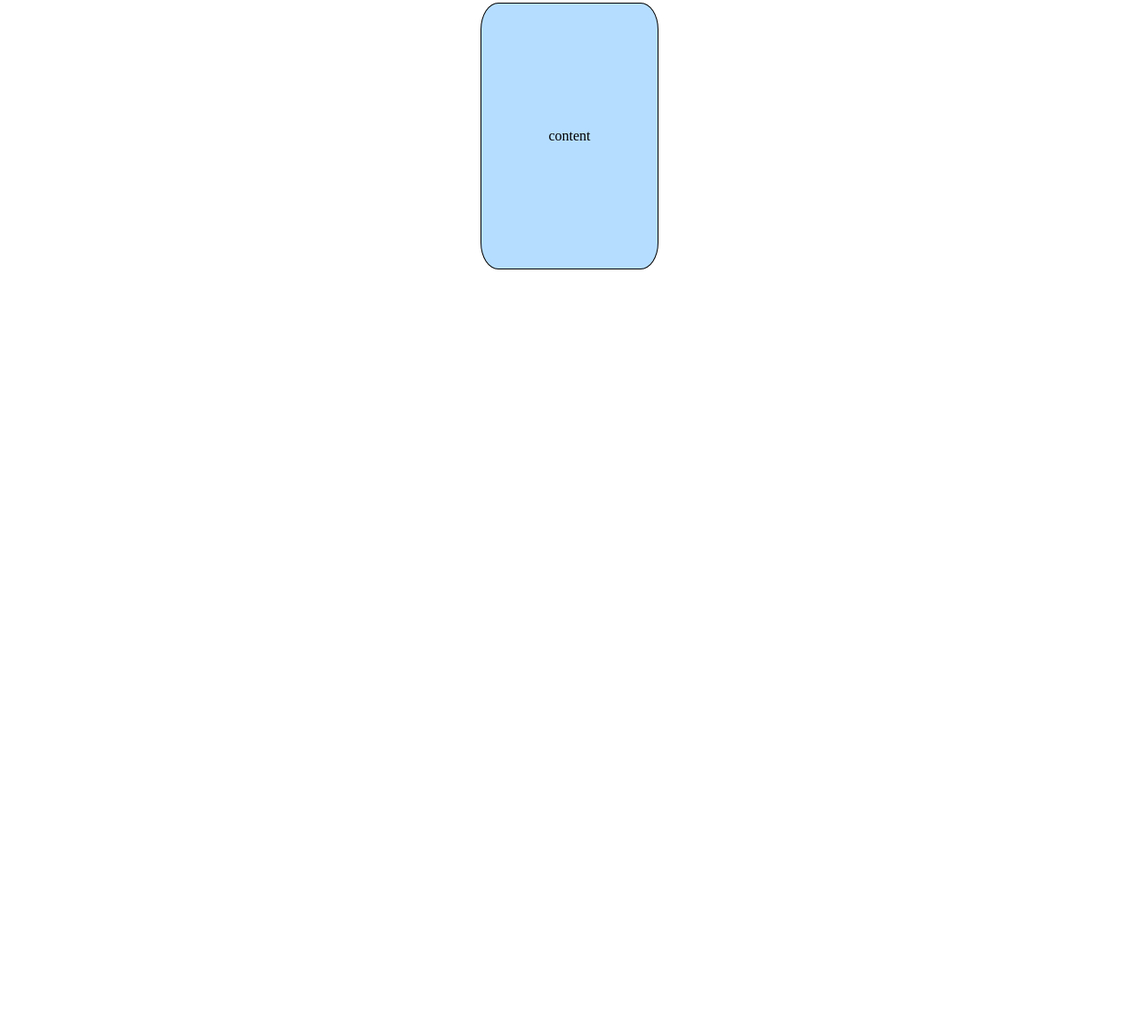
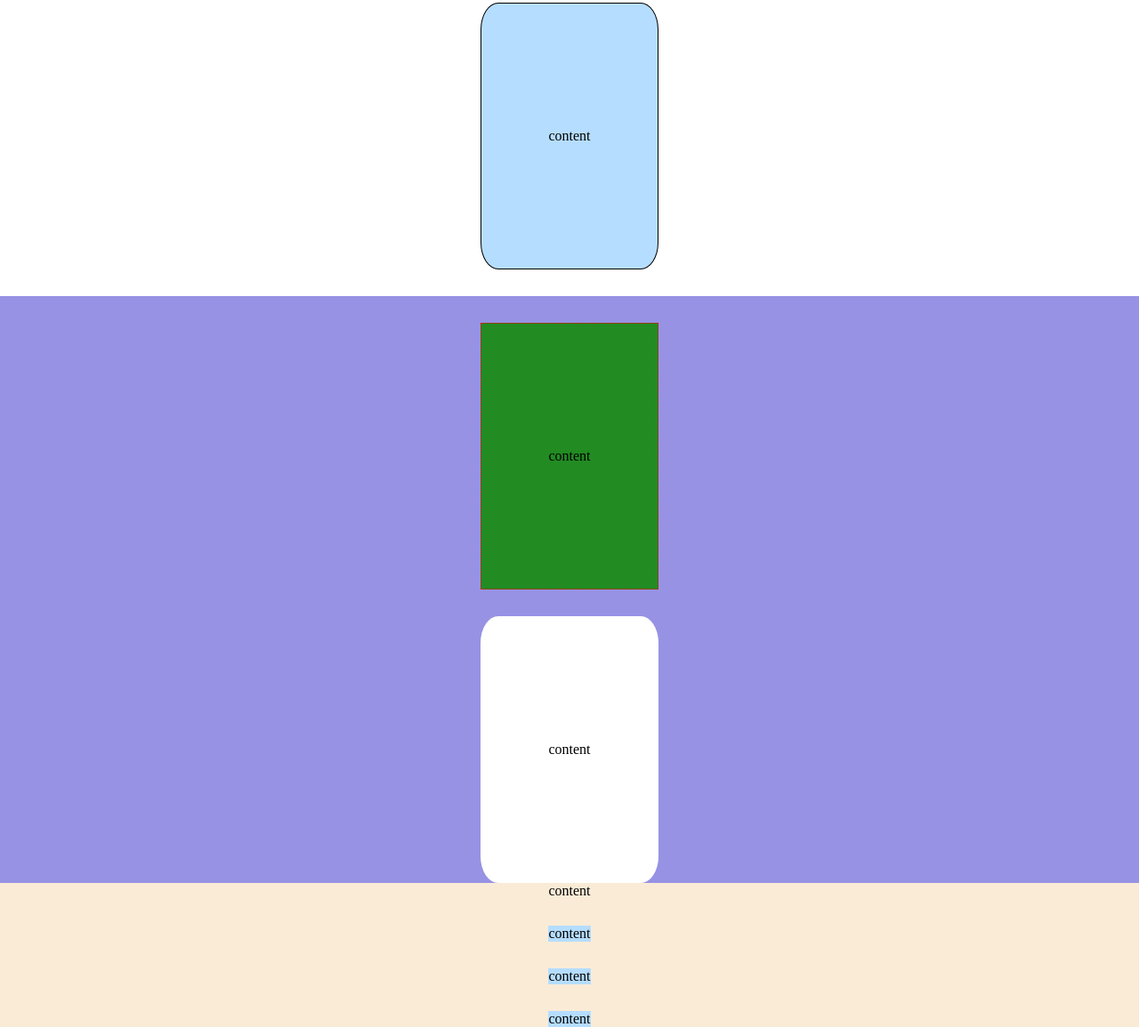
Before and after one commit to GiosciaFra/htmlcss-responsive-layout, a plain HTML site: page index.html in a window 1280 px wide. Shown: the part 1397-2552 px from the top of the page at 89% size. Before the commit the page ends 1700 px from the top, so only its background shows below. Drawn offline with Linux system fonts and the light colour scheme.

Commit message:
macrostruttura 'planning' terminata

```diff
--- a/css/style.css
+++ b/css/style.css
@@ -4,21 +4,31 @@
     box-sizing: border-box;
 }
 
+.hero, .box, .demo, .planning, .strategic, .app-develop, .testimonial{
+    gap: 30px;
+    /* test */
+    display: flex;
+    flex-direction: column;
+    align-items: center;
+    justify-content: center;
+
+}
+
 nav {
     background-color: #0084fd;
+    width: 100%;
+    height: 50px;
 
     /*test  */
     display: flex;
     justify-content: space-between;
     align-items: center;
-    width: 100%;
-    height: 50px;
 }
 
 nav div {
     border: 1px dashed black;
     color: white;
-    /*test  */
+    /* test */
 
 }
 
@@ -31,6 +41,8 @@ nav div {
     /* width: 100%; */
 }
 
+/* start hero */
+
 .hero > * {
     border: 1px solid black;
     width: 200px;
@@ -40,22 +52,48 @@ nav div {
 
 }
 
-.hero, .box, .demo{
-    display: flex;
-    flex-direction: column;
-    align-items: center;
-    justify-content: center;
-
-    /* test */
-    gap: 30px;
-}
 
 .hero {
+    padding-top: 30px;
+    padding-bottom: 30px;
+    /* test */
     background-color: white;
 
-    padding-top: 30px;
 }
 
 .demo, .box {
     background-color: #b5ddff;
 }
+
+/* end hero */
+
+/* start planning */
+.planning {
+    background-color: #9792e4;
+    padding-top: 30px;
+}
+
+.strategic {
+
+    background-color: forestgreen;
+    border: 1px dotted red;
+    width: 200px;
+    height: 300px;
+
+    /* test */
+}
+
+
+.app-develop {
+
+    background-color: white;
+    border-radius: 10%;
+
+    width: 200px;
+    height: 300px;
+    border-radius: 10%;
+/* test */
+
+}
+
+/* end planning */
--- a/index.html
+++ b/index.html
@@ -1,11 +1,13 @@
 <!DOCTYPE html>
 <html lang="en">
+
 <head>
     <meta charset="UTF-8">
     <meta name="viewport" content="width=device-width, initial-scale=1.0">
     <title>Document</title>
     <link rel="stylesheet" href="./css/style.css">
 </head>
+
 <body>
     <nav>
 
@@ -54,6 +56,34 @@
 
         <section class="planning">
 
+            <div class="strategic">
+                content
+            </div>
+
+            <div class="app-develop">
+                content
+            </div>
+
+        </section>
+
+        <section class="testimonial">
+
+            <div class="test-text">
+                content
+            </div>
+
+            <div class="box">
+                content
+            </div>
+
+            <div class="box">
+                content
+            </div>
+
+            <div class="box">
+                content
+            </div>
+
         </section>
 
 
@@ -61,4 +91,5 @@
     </div>
 
 </body>
+
 </html>
```
Lines whose indentation alone changed are shown as unchanged.
